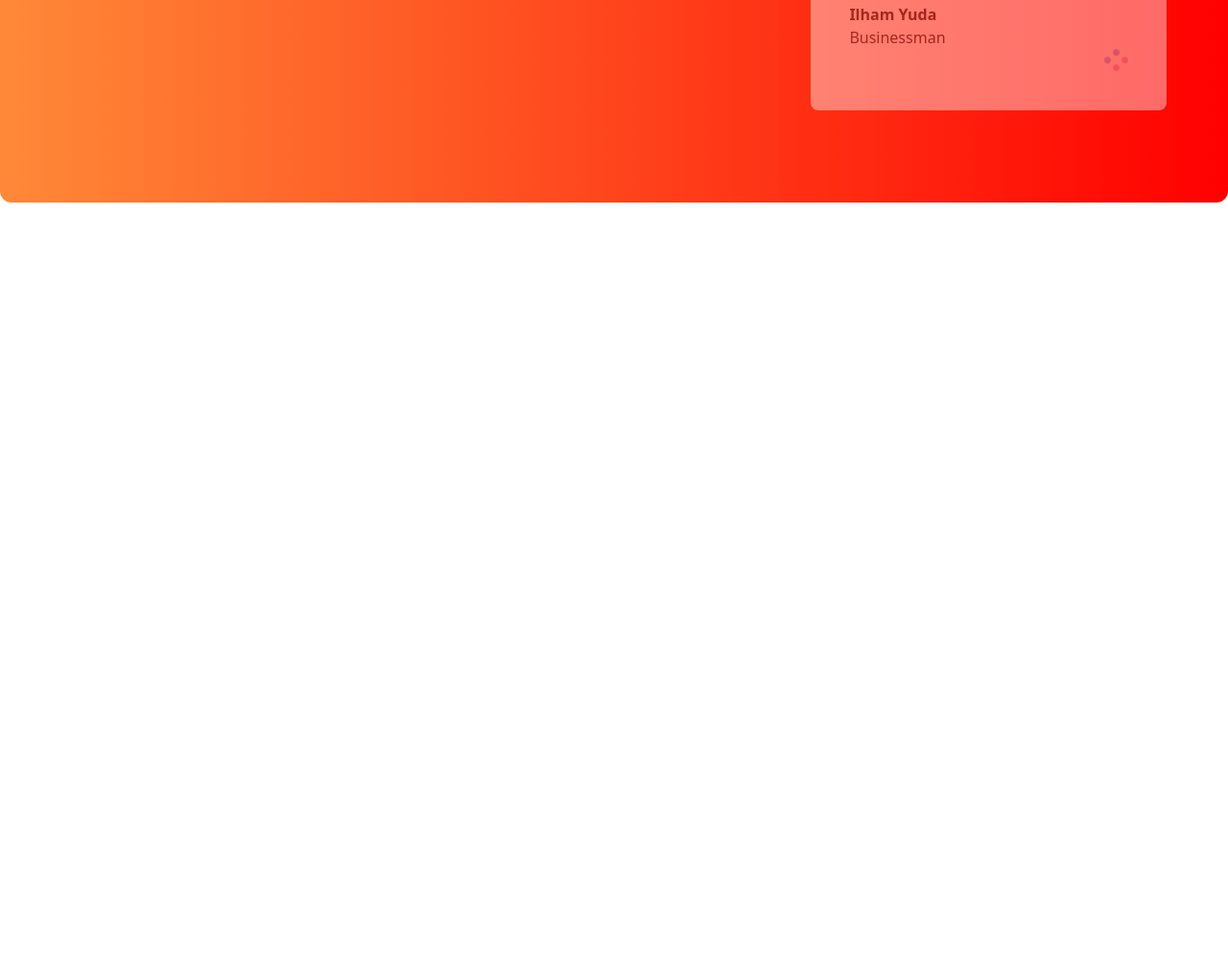
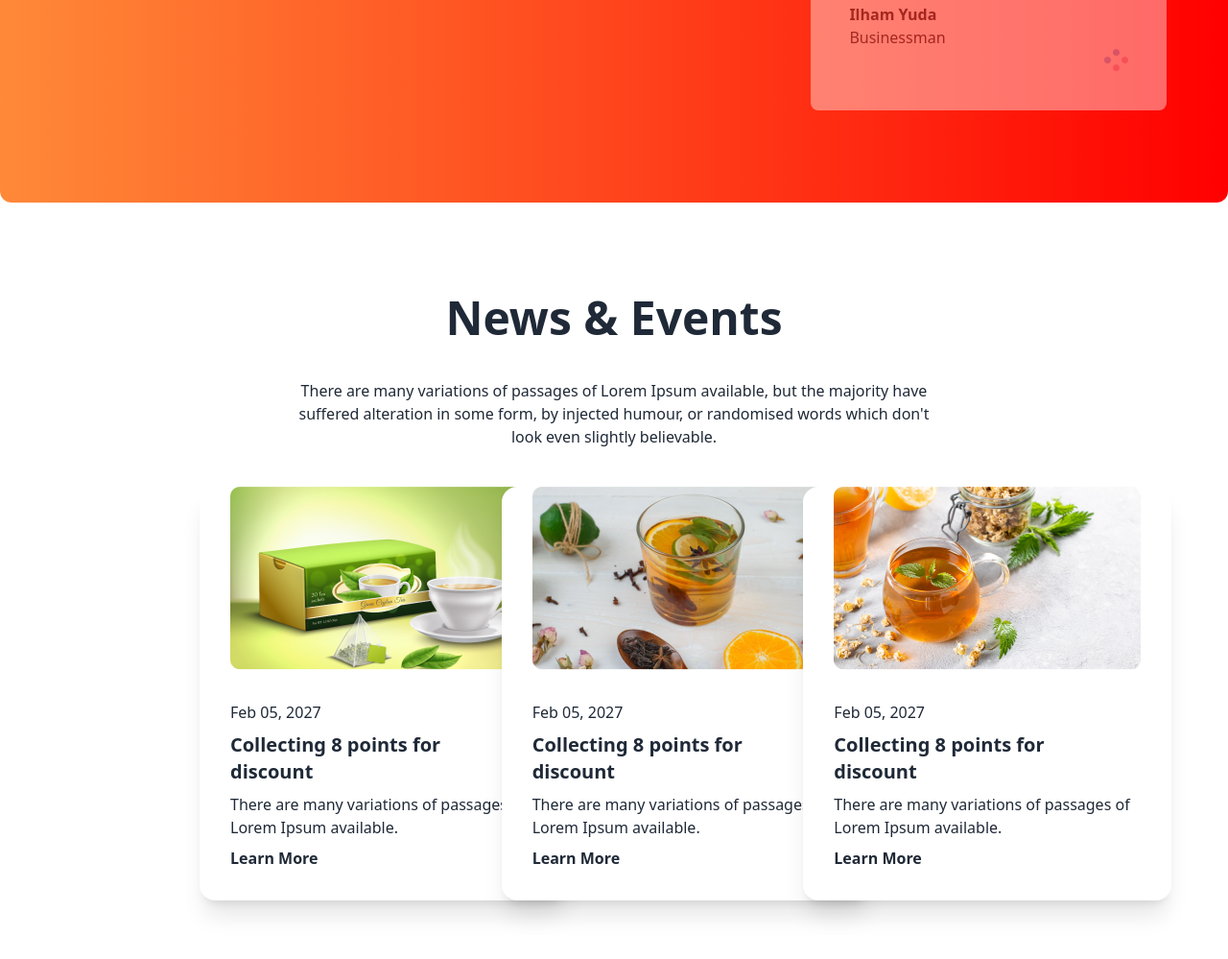
Before and after one commit to shammy46/Tea_House_With_DaisyUI, a plain HTML site: page index.html in a window 1280 px wide. Shown: the part 2436-3435 px from the top of the page at 96% size. Before the commit the page ends 2743 px from the top, so only its background shows below. Drawn offline with nearby package versions, Linux system fonts and the light colour scheme.

Commit message:
news & event section added

```diff
--- a/index.html
+++ b/index.html
@@ -61,6 +61,7 @@
 
     </header>
     <main class="container mx-auto">
+
         <!-- featured -->
         <section class="text-center my-24">
             <h2 class="text-5xl font-extrabold mb-5">Our Featured Products</h2>
@@ -196,6 +197,51 @@
 
         </section>
 
+        <!-- news & events -->
+
+        <section class="my-24 text-center">
+            <h2 class="text-5xl font-extrabold">News & Events</h2>
+            <p class="lg:max-w-3xl mx-auto p-10">There are many variations of passages of Lorem Ipsum available, but the
+                majority have suffered alteration in some form, by injected humour, or randomised words which don't look
+                even slightly believable. </p>
+            <div class="grid grid-cols-1 md:grid-cols-2 lg:grid-cols-3 lg:mx-52 lg:gap-20">
+                <div class="card w-96 bg-base-100 shadow-xl">
+                    <figure><img src="./images/news-1.png" alt="Shoes" /></figure>
+                    <div class="card-body text-left">
+                        <p>Feb 05, 2027</p>
+                        <h2 class="card-title text-xl font-extrabold">Collecting 8 points for <br>
+                            discount</h2>
+                        <p>There are many variations of passages of Lorem Ipsum available.</p>
+                        <h4 class="font-bold">Learn More</h4>
+
+                    </div>
+                </div>
+                <div class="card w-96 bg-base-100 shadow-xl">
+                    <figure><img src="./images/news-2.png" alt="Shoes" /></figure>
+                    <div class="card-body text-left">
+                        <p>Feb 05, 2027</p>
+                        <h2 class="card-title text-xl font-extrabold">Collecting 8 points for <br>
+                            discount</h2>
+                        <p>There are many variations of passages of Lorem Ipsum available.</p>
+                        <h4 class="font-bold">Learn More</h4>
+
+                    </div>
+                </div>
+                <div class="card w-96 bg-base-100 shadow-xl">
+                    <figure><img src="./images/news-3.png" alt="Shoes" /></figure>
+                    <div class="card-body text-left">
+                        <p>Feb 05, 2027</p>
+                        <h2 class="card-title text-xl font-extrabold">Collecting 8 points for <br>
+                            discount</h2>
+                        <p>There are many variations of passages of Lorem Ipsum available.</p>
+                        <h4 class="font-bold">Learn More</h4>
+
+                    </div>
+                </div>
+
+            </div>
+        </section>
+
 
     </main>
     <footer>
```
